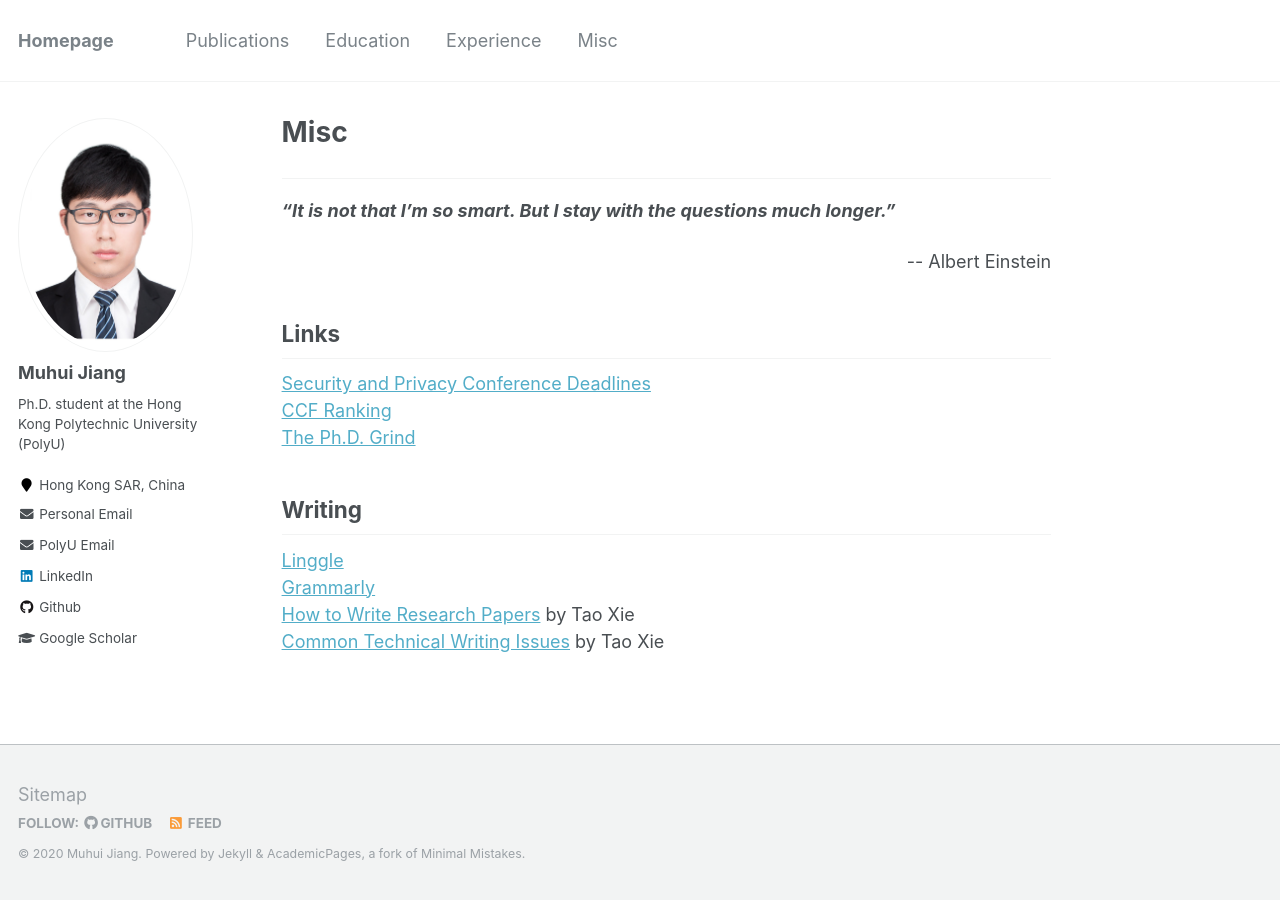
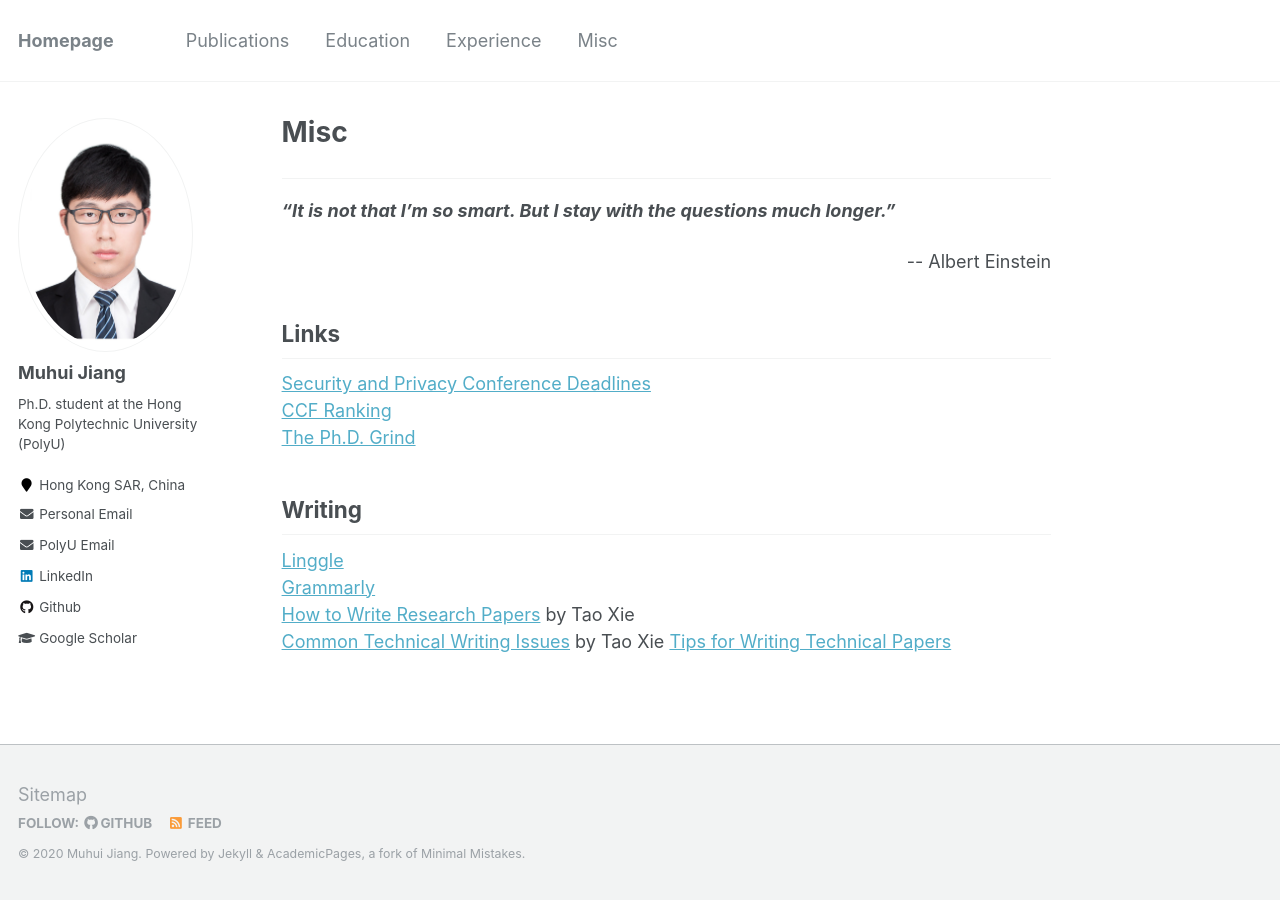
Before and after one commit to valour01/valour01.github.io, a Jekyll site: the page built from _pages/misc.md, in a window 1280 px wide. Built offline with Jekyll 4.4.1, drawn with Linux system fonts in a browser that asks for light colours.

Commit message:
add writing tips

```diff
--- a/_pages/misc.md
+++ b/_pages/misc.md
@@ -24,3 +24,4 @@ redirect_from:
 [Grammarly](https://app.grammarly.com/)<br>
 [How to Write Research Papers](https://www.muhui.site/files/writepapers.pdf) by Tao Xie<br>
 [Common Technical Writing Issues](https://www.muhui.site/files/writeissues.pdf) by Tao Xie
+[Tips for Writing Technical Papers](https://cs.stanford.edu/people/widom/paper-writing.html)
```
